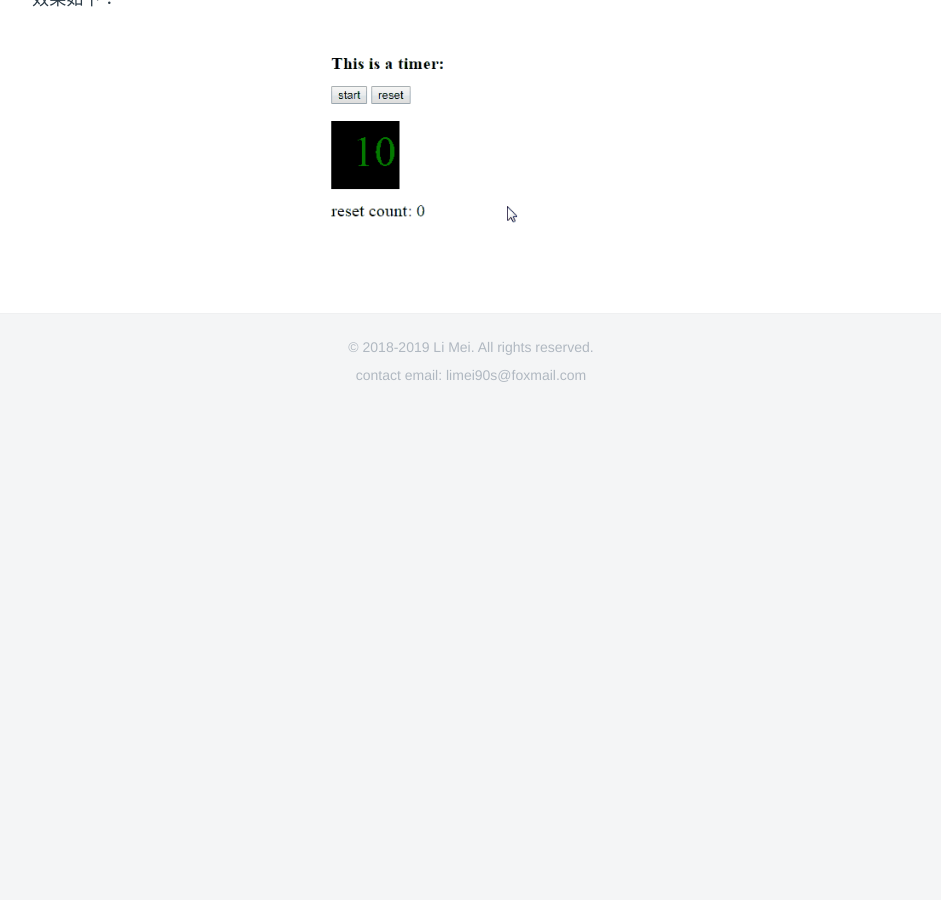
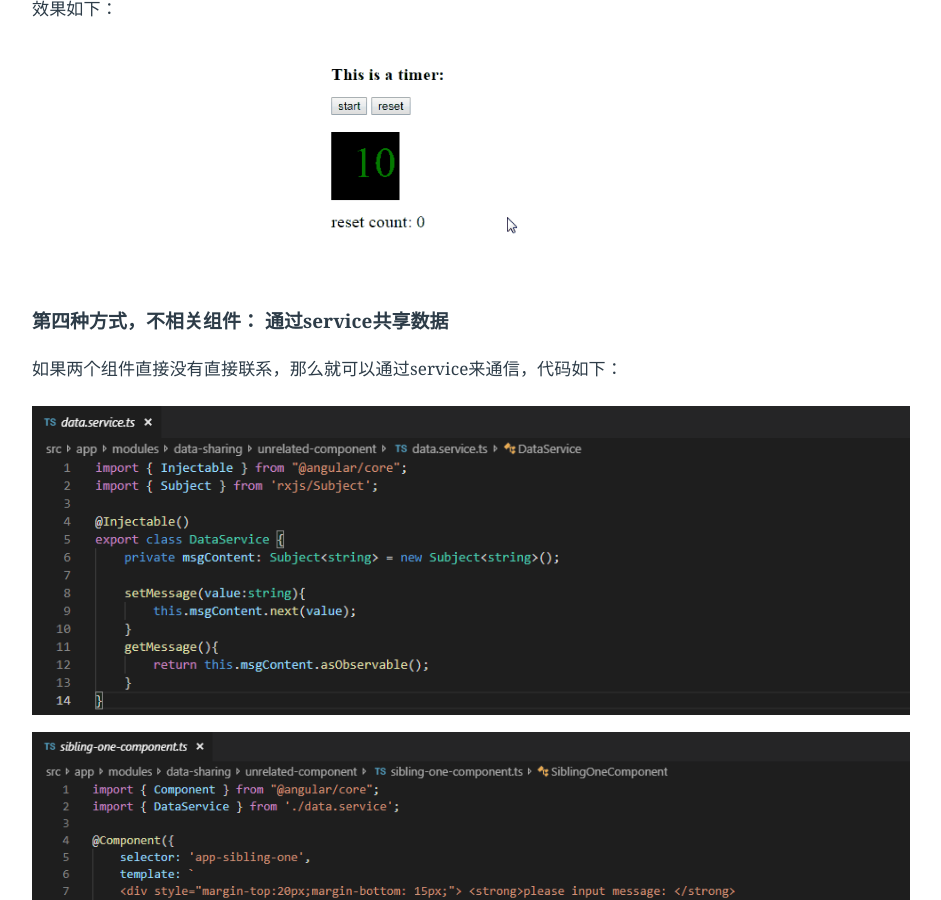
Before and after one commit to LiMeii/LiMeii.github.io, a Jekyll site: the page built from _posts/2019-02-12-angular-sharing-data-methods.md, in a window 1280 px wide and 900 px high, scrolled down 4273 px. Shown: the whole window, without its empty margins (177-1118 px from the left). Built offline with Jekyll 4.4.1, drawn with Linux system fonts in a browser that asks for light colours; before the commit the page ends 4678 px from its top, so only the background shows below that.

Commit message:
update data sharing with unrelated component

```diff
--- a/_posts/2019-02-12-angular-sharing-data-methods.md
+++ b/_posts/2019-02-12-angular-sharing-data-methods.md
@@ -29,7 +29,7 @@
 ![angular sharing data]( https://limeii.github.io/assets/images/posts/angular/angular-sharingdata.png){:height="50%" width="50%"}
 
 
-## 第一种方式，父组件至子组件: 通过@Input共享数据
+### 第一种方式，父组件至子组件: 通过@Input共享数据
 这个例子是在子组件中直接列出出父组件中所有的颜色，具体代码如下：
 
 ![angular sharing data]( https://limeii.github.io/assets/images/posts/angular/angular-sharing-data1.png){:height="100%" width="100%"}
@@ -39,7 +39,7 @@
 效果如下：
 ![angular sharing data]( https://limeii.github.io/assets/images/posts/angular/angular-sharing-data7.png){:height="50%" width="50%"}
 
-## 第二种方式，子组件至父组件: 通过@Output EventEmitter共享数据
+### 第二种方式，子组件至父组件: 通过@Output EventEmitter共享数据
 这个例子是子组件提供两个按钮进行投票，而父组件中需要实时显示投票结果，具体代码如下：
 
 ![angular sharing data]( https://limeii.github.io/assets/images/posts/angular/angular-sharing-data3.png){:height="100%" width="100%"}
@@ -49,7 +49,7 @@
 效果如下：
 ![angular sharing data]( https://limeii.github.io/assets/images/posts/angular/angular-sharing-data8.png){:height="50%" width="50%"}
 
-## 第三种方式，子组件至父组件: 通过@ViewChild共享数据
+### 第三种方式，子组件至父组件: 通过@ViewChild共享数据
 
 在第二种方式中，通过@Output EventEmitter共享数据，父组件只能访问子组件的某几个属性值，但是没办法去调用子组件中的方法。但是通过@ViewChild可是实现父组件同时可以访问子组件中的属性和方法。
 
@@ -68,3 +68,20 @@
 
 效果如下：
 ![angular gif]( https://limeii.github.io/assets/images/posts/angular/angular-sharing-data9.gif){:height="50%" width="50%"}
+
+
+### 第四种方式，不相关组件： 通过service共享数据
+
+如果两个组件直接没有直接联系，那么就可以通过service来通信，代码如下：
+
+![angular sharing data]( https://limeii.github.io/assets/images/posts/angular/angular-sharing-data10.png){:height="100%" width="100%"}
+
+![angular sharing data]( https://limeii.github.io/assets/images/posts/angular/angular-sharing-data11.png){:height="100%" width="100%"}
+
+![angular sharing data]( https://limeii.github.io/assets/images/posts/angular/angular-sharing-data12.png){:height="100%" width="100%"}
+
+![angular sharing data]( https://limeii.github.io/assets/images/posts/angular/angular-sharing-data13.png){:height="100%" width="100%"}
+
+效果如下：
+
+![angular gif]( https://limeii.github.io/assets/images/posts/angular/angular-sharing-data14.gif){:height="50%" width="50%"}
```
Also changed, not shown: assets/images/posts/angular/angular-sharing-data10.png (added), assets/images/posts/angular/angular-sharing-data11.png (added), assets/images/posts/angular/angular-sharing-data12.png (added), assets/images/posts/angular/angular-sharing-data13.png (added), assets/images/posts/angular/angular-sharing-data14.gif (added).
